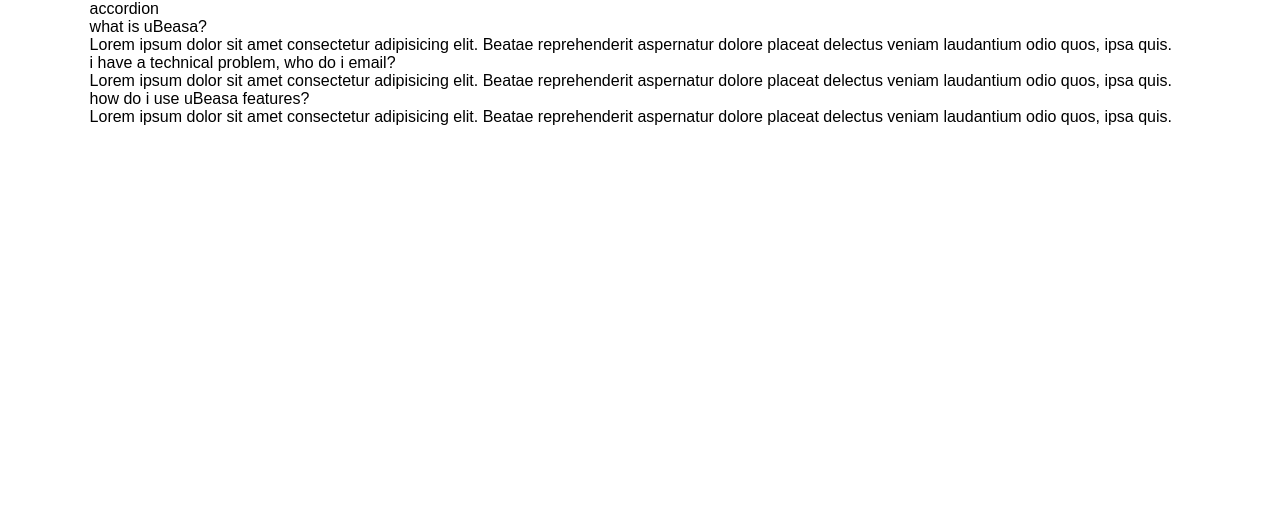
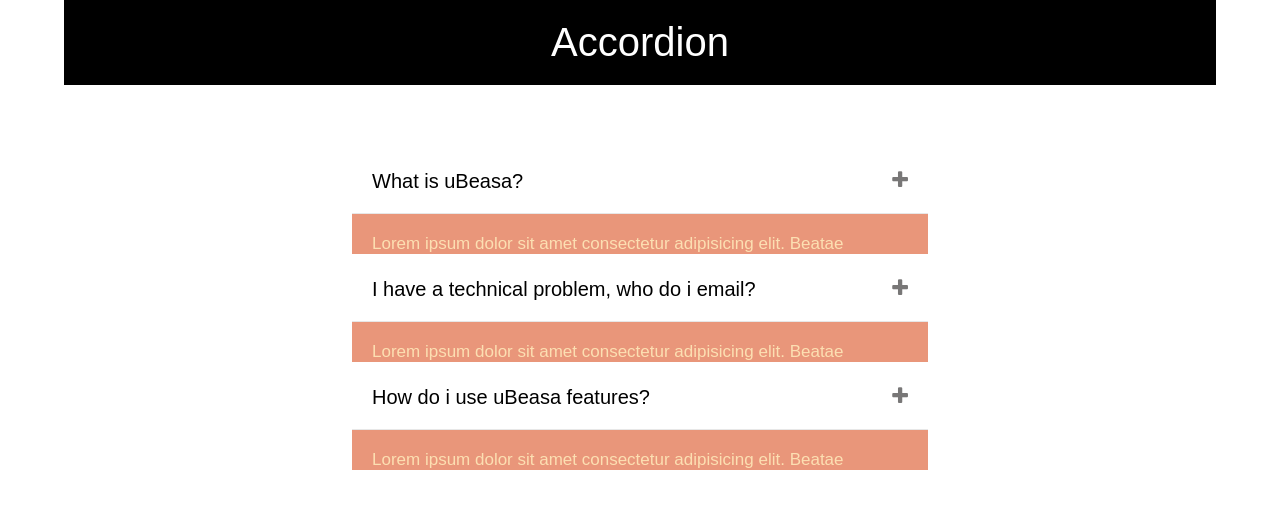
Before and after one commit to Shirly-D/Accordion, a plain HTML site: page index.html in a window 1280 px wide. Drawn offline with Linux system fonts and the light colour scheme.

Commit message:
css ul li commit

```diff
--- a/assets/css/style.css
+++ b/assets/css/style.css
@@ -100,25 +100,67 @@
 /*for wrapper*/
 .wrapper {
   max-width: 1360px;
-  width: 86%;
+  width: 90%;
   margin: 0 auto;
 }
-/*=================================
-  Header styling starts here
-=================================*/
-
-
-
-
-
-
-/*=================================
-  Header styling ends here
-=================================*/
 
 /*=================================
   main styling starts here
 =================================*/
+
+h2 {
+  padding: 20px 0;
+  background-color: #000;
+  color: #fff;
+  font-size: 40px;
+  text-align: center;
+  text-transform: capitalize;
+}
+
+ul {
+  width: 50%;
+  margin: 65px auto;
+}
+
+.accord {
+  padding: 20px;
+  border-bottom: 1px solid #e7e7e7;
+  font-size: 20px;
+  transition: 0.3s;
+}
+
+.active,
+.accord:hover {
+  background-color: #F5F5DC;
+  color: #DF8F7D;
+}
+
+.accord::after {
+  content: "\f067";
+  color: #787777;
+  font-family: "FontAwesome";
+  float: right;
+}
+
+.active::after {
+  content: "\f00d";
+  font-family: "FontAwesome";
+  transform:  rotate(90deg);
+ }
+
+.accord::first-letter { text-transform: capitalize; }
+
+.content {
+  max-height: 0;
+  padding: 20px;
+  background-color: #E9967A;
+  color: #FCDFB2;
+  font-size: 17px;
+  transition: max-height 0.5s ease-out;
+  overflow: hidden;
+}
+
+
 
 
 
@@ -130,25 +172,3 @@
 /*=================================
   main styling ends here
 =================================*/
-
-/*=================================
-  footer styling starts here
-=================================*/
-
-
-
-
-
-
-
- /*=================================
-  footer styling ends here
-=================================*/
-
-/*media query starts*/
-/*media query for 995px starts here*/
-@media only screen and (max-width: 995px) {
-
-
-
-}
```
